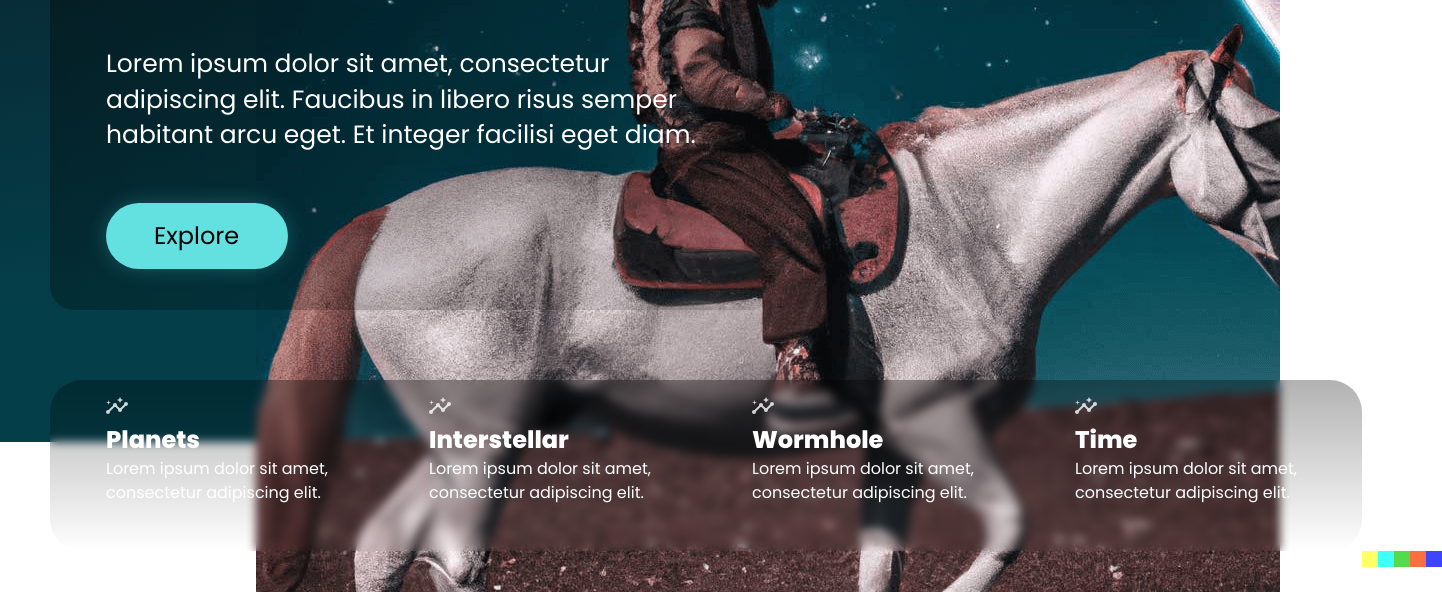
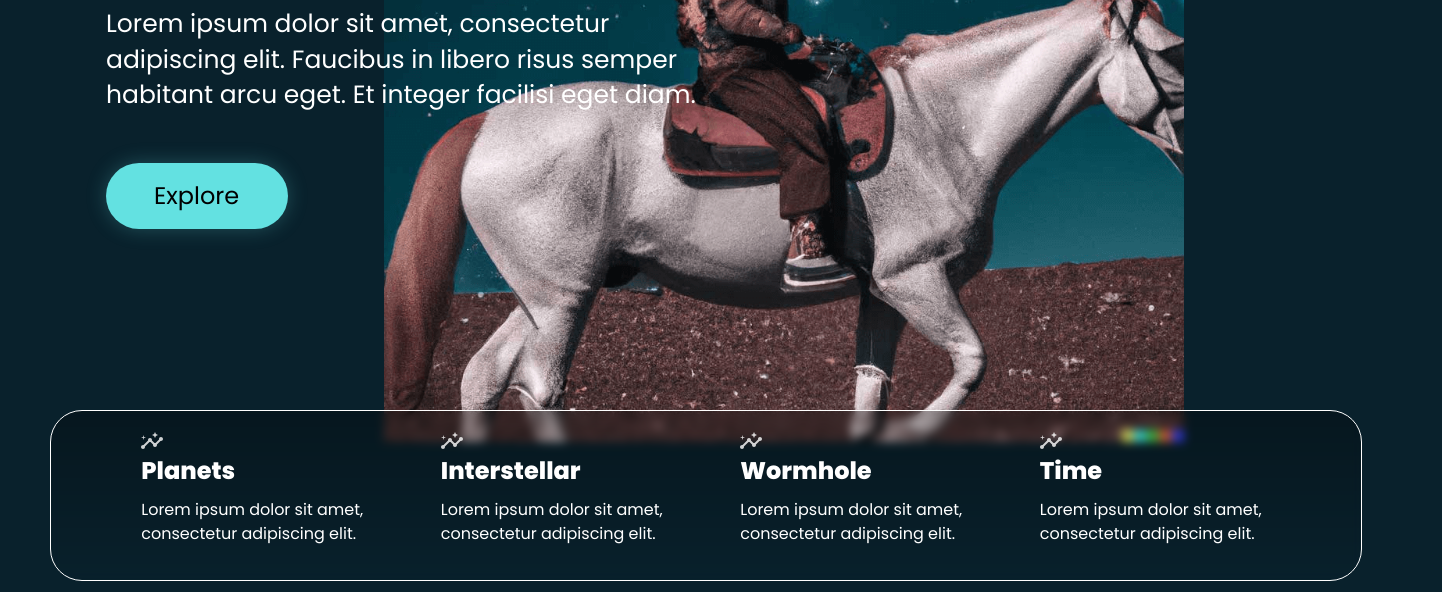
Before and after one commit to oyatillo071/main__starter__template, a plain HTML site: page index.html in a window 1280 px wide. Shown: the part 358-950 px from the top of the page, 1442 px wide, since content can reach past the window. Drawn offline with Linux system fonts and the light colour scheme.

Commit message:
bg img change

```diff
--- a/index.html
+++ b/index.html
@@ -13,7 +13,6 @@
 
 <body>
     <main class="main">
-        <img class="bg__img" src="./images/image-open-ai.png" width="1024" height="950px" alt="human on horse">
         <section class="container main__container">
                 <div class="explore">
 
--- a/styles/global.css
+++ b/styles/global.css
@@ -45,7 +45,7 @@ body {
 }
 
 .container {
-    max-width: 1540px;
+    max-width: 1440px;
     width: 100%;
     height: 100vh;
     margin-left: auto;
--- a/styles/main-page.css
+++ b/styles/main-page.css
@@ -1,33 +1,23 @@
-@import './global.css';
+ @import './global.css';
 
-.main {
-    position: relative;
-}
-main{
 
-    background:linear-gradient(172.29deg, #09212C 15.72%, #043E49 68.5%);
+body{
+    background-color: #09212C ;
+    background-image: url(../images/image-open-ai.png);
+    background-repeat: no-repeat;
+    background-size:contain;
+    background-position-x:80%;
+
 }
 
-.main__container {
-    position: absolute;
-    z-index: 5;
-}
 
-.bg__img {
-    width: 1024px;
-    position: absolute;
-    left: 20%;
-    z-index: 1;
-}
 
 .explore {
-    background: linear-gradient(124.42deg, rgba(0, 0, 0, 0.36) 5.12%, rgba(0, 0, 0, 0.0675) 102.99%);
     width: 724px;
     height: 518px;
     padding: 40px 56px 40px 56px;
-    gap: 8px;
     border-radius: 24px;
-    margin-top: 150px;
+    padding-top: 150px;
 }
 
 .explore__title {
@@ -35,12 +25,14 @@ main{
     font-weight: 800;
     line-height: 72px;
     text-align: left;
+    position: relative;
+    text-wrap: wrap;
 
 }
 .explore__title::before{
     content:url(../images/color-blocks.png);
     position: absolute;
-    top: 120px;
+    top: -60px;
 }
 
 .explore__disc {
@@ -74,33 +66,27 @@ main{
 .bottom__cards {
     display: flex;
     justify-content: space-around;
-
     background: linear-gradient(180deg, rgba(0, 0, 0, 0.3) 0%, rgba(0, 0, 0, 0) 100%);
-    border: 1px solid;
     backdrop-filter: blur(5px);
     border-image-source: linear-gradient(90.99deg, rgba(255, 255, 255, 0.8) 1.2%, rgba(255, 255, 255, 0.44) 100%);
     width: 1312px;
     height: 171px;
-    top: 791px;
-    left: 64px;
     padding: 24px 56px 24px 56px;
-    gap: 92px;
+    border: 1px solid;
+    margin-top: 250px;
+    position: relative;
     border-radius: 32px;
-    border: 1px;
-    margin-top: 70px;
 
 }
-.bottom__cards::after{
-    content:url(../images/color-blocks.png);
-    position: absolute;
-    top: 100%;
-    left: 100%;
-}
 @media screen and (max-width:900px) {
-
+    .body{
+        background-position-x:5%;
+    }
     .bottom__cards{
         flex-direction: column;
         backdrop-filter: blur(1px);
+        width: 100%;
+        height: 100vh;
     }
 }
 .bottom__card {
@@ -116,6 +102,8 @@ main{
     font-weight: 800;
     line-height: 32.78px;
     text-align: left;
+    position: relative;
+    margin-bottom: 10px;
 
 }
 
@@ -124,7 +112,7 @@ main{
     width: 22px;
     height: 17px;
     position: absolute;
-    top: 10px;
+    top: -30px;
 }
 
 .bottom__card--disc {
```
